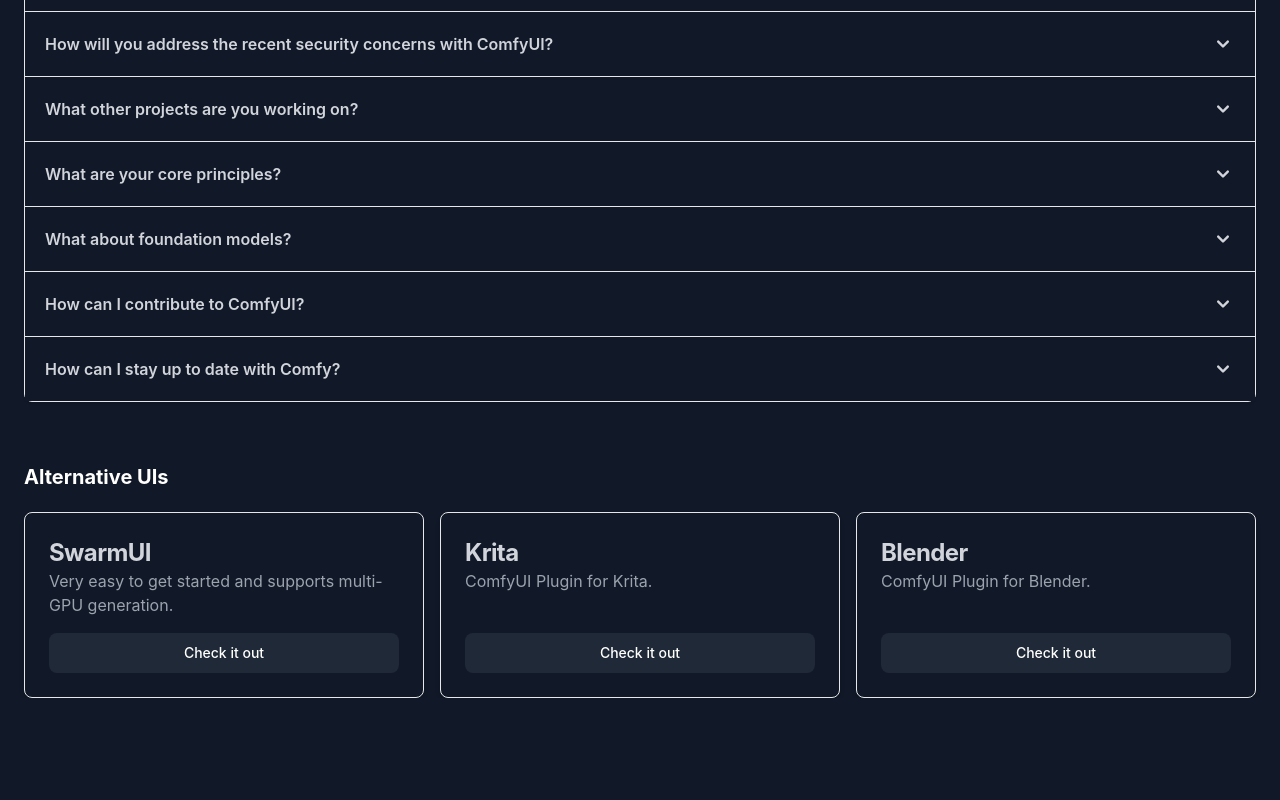
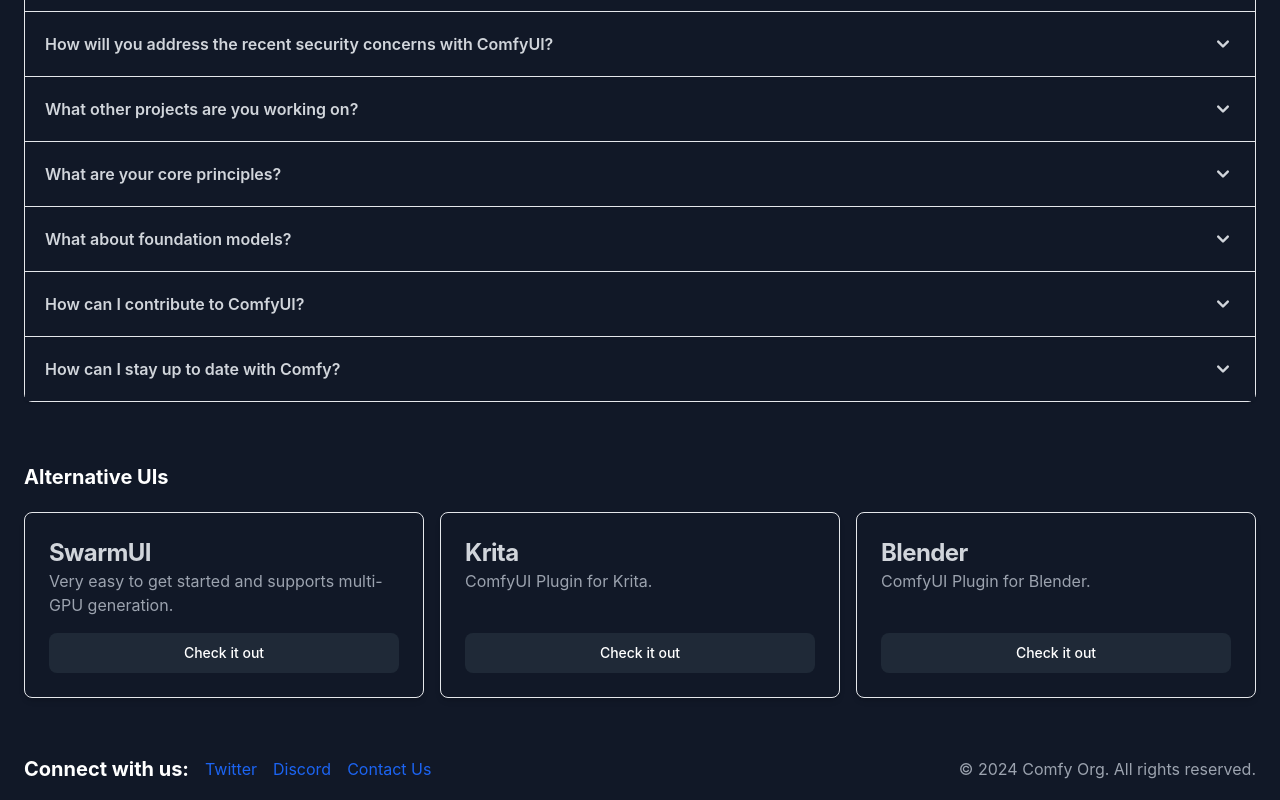
Before and after one commit to Comfy-Org/homepage, a Next.js app: page / in a window 1280 px wide. Shown: the part 2417-3217 px from the top of the page. Before the commit the page ends 3115 px from the top, so only its background shows below. Built offline with nearby package versions, Linux system fonts and the light colour scheme; no server answers.

Commit message:
Add footer component

```diff
--- a/pages/index.tsx
+++ b/pages/index.tsx
@@ -444,12 +444,37 @@
                         description="ComfyUI Plugin for Blender."
                         url="https://github.com/AIGODLIKE/ComfyUI-BlenderAI-node" /></div>
                 </div>
+                <Footer />
             </div>
 
 
         </>
     )
 }
+
+const Footer = () => (
+    <footer className="bg-gray-900 text-white py-4 mt-5">
+        <div className="container mx-auto flex flex-col sm:flex-row justify-between items-center">
+            <div className="mb-4 sm:mb-0 md:flex md:items-center">
+                <h1 className="text-[20px] font-bold text-white sm:mr-4">Connect with us:</h1>
+                <ul className="list-none flex space-x-4">
+                    <li>
+                        <a href="/twitter" target="_blank" rel="noopener noreferrer" className="text-blue-600">Twitter</a>
+                    </li>
+                    <li>
+                        <a href="discord" target="_blank" rel="noopener noreferrer" className="text-blue-600">Discord</a>
+                    </li>
+                    <li>
+                        <a href="mailto:hello@comfy.org" className="text-blue-600">Contact Us</a>
+                    </li>
+                </ul>
+            </div>
+            <div className="text-gray-400">
+                © {new Date().getFullYear()} Comfy Org. All rights reserved.
+            </div>
+        </div>
+    </footer>
+);
 
 const AlternativeUI = ({ name, description, url }) => (
     <Card className="h-full flex flex-col bg-gray-900">
```
